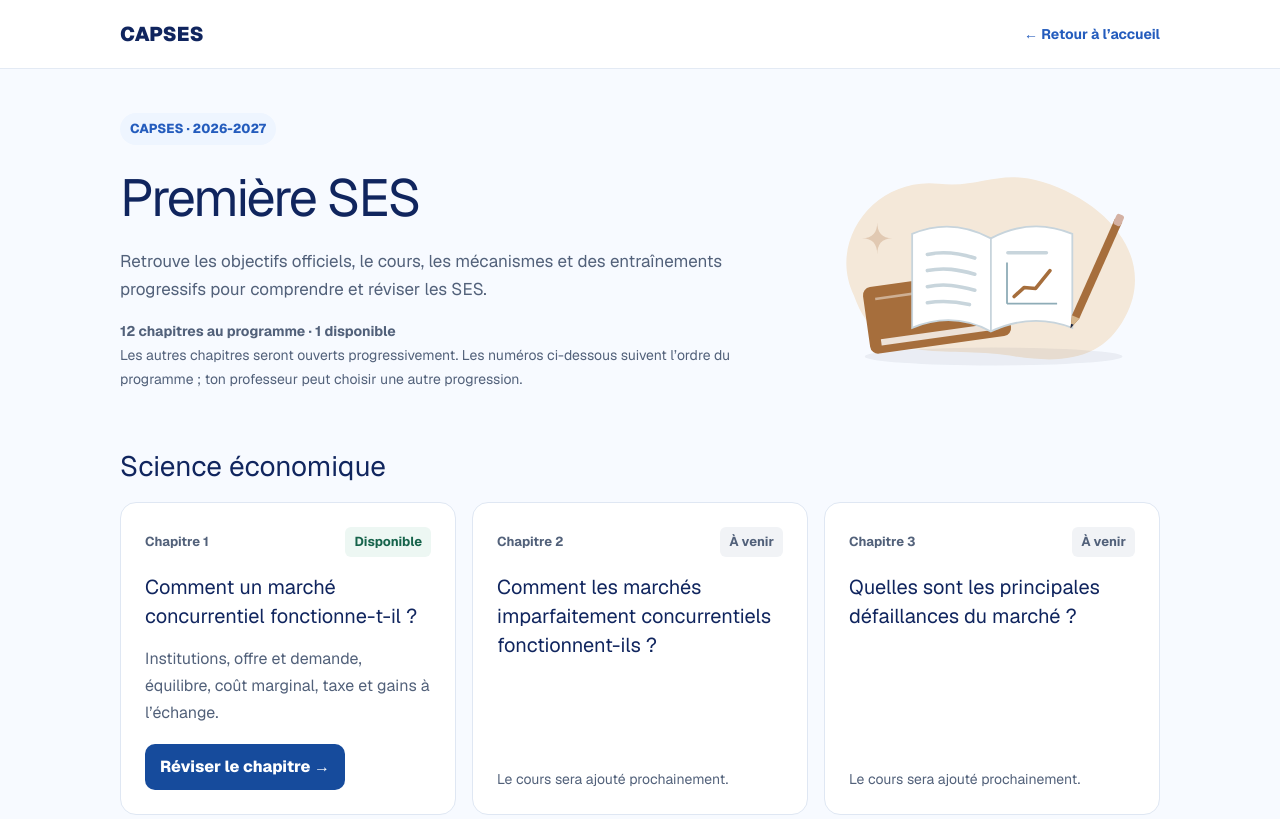
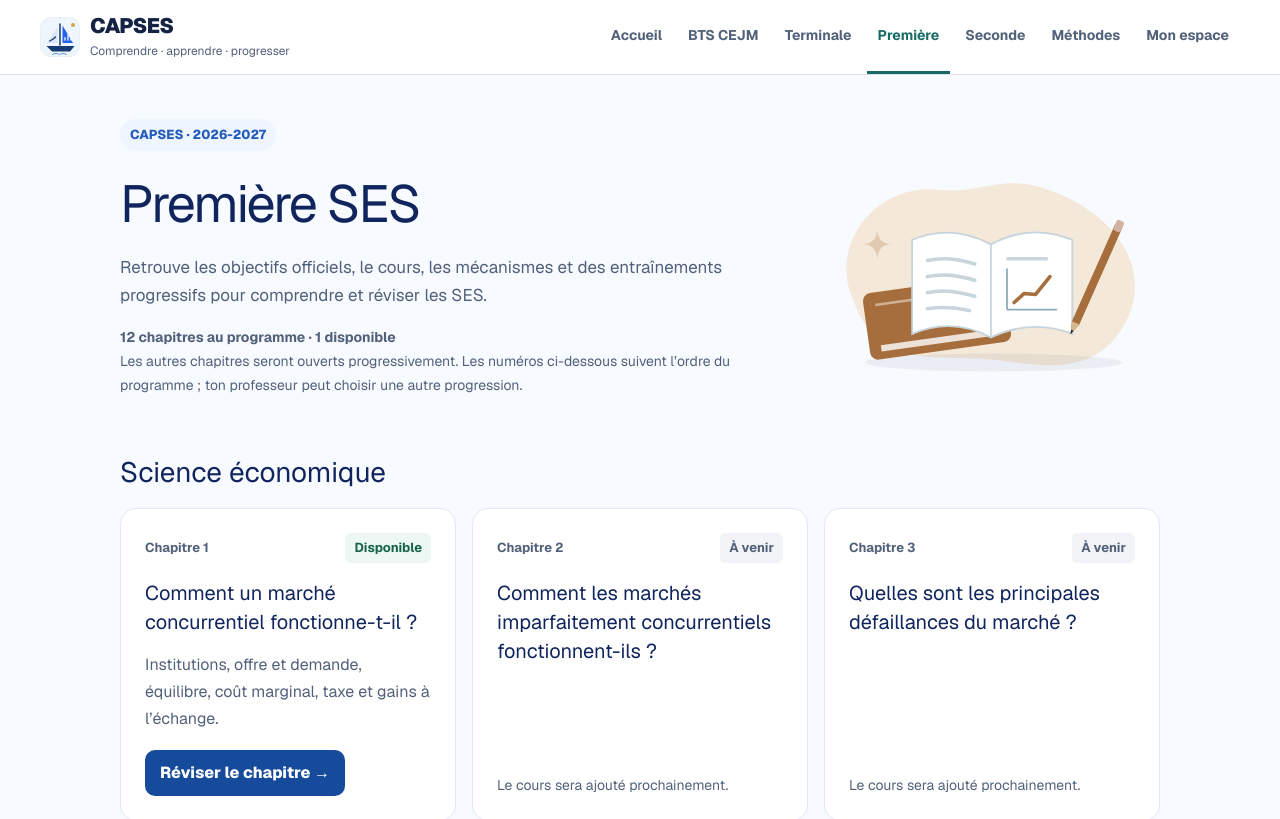
Before and after one commit to menceco-dakasier/capses, a Next.js app: page /premiere in a window 1280 px wide. Shown: the top 819 px of the page. Built offline with nearby package versions, Linux system fonts and the light colour scheme.

Commit message:
Retablit la navigation fixe sur la page Premiere

```diff
--- a/src/app/premiere/page.tsx
+++ b/src/app/premiere/page.tsx
@@ -1,5 +1,6 @@
 import Link from "next/link";
 import { LevelIllustration } from "../level-illustration";
+import { LevelNavigation } from "../level-navigation";
 
 const programme = [
   {
@@ -37,12 +38,7 @@ const sourceProgramme = "https://eduscol.education.gouv.fr/5838/programmes-et-re
 export default function Page() {
   return (
     <main style={{minHeight:"100vh",background:"#f7faff",color:"#10255e",fontFamily:"var(--font-geist-sans), Arial, sans-serif",colorScheme:"light"}}>
-      <header style={{borderBottom:"1px solid #e3eaf4",background:"white"}}>
-        <div style={{width:"min(1040px, calc(100% - 32px))",minHeight:68,margin:"0 auto",display:"flex",alignItems:"center",justifyContent:"space-between",gap:16}}>
-          <Link href="/" style={{color:"#10255e",fontWeight:900,textDecoration:"none",fontSize:20}}>CAPSES</Link>
-          <Link href="/" style={{color:"#245cbd",textDecoration:"none",fontWeight:700,fontSize:14,minHeight:44,display:"inline-flex",alignItems:"center"}}>← Retour à l’accueil</Link>
-        </div>
-      </header>
+      <LevelNavigation current="/premiere" />
       <div style={{width:"min(1040px, calc(100% - 32px))",margin:"0 auto",padding:"44px 0 70px"}}>
         <div style={{display:"flex",flexWrap:"wrap",gap:24,alignItems:"center",marginBottom:24}}>
         <div style={{flex:"1 1 400px",minWidth:0}}>
```
